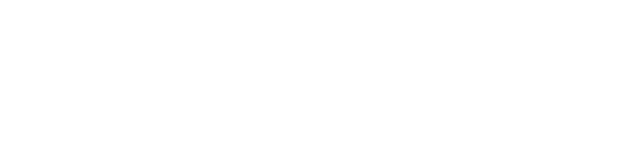
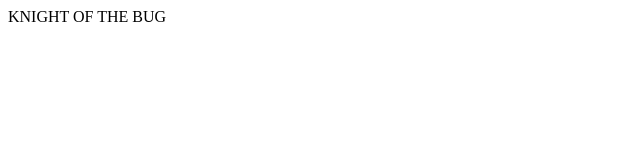
Before and after one commit to jeffnyman/knight-of-the-bug, a website with bundled scripts: page src/index.html in a window 1280 px wide. Shown: the whole page, without its empty margins (0-640 px from the left). Built offline with nearby package versions, Linux system fonts and the light colour scheme.

Commit message:
Adding a title module for the splash screen.

```diff
--- a/src/index.html
+++ b/src/index.html
@@ -10,8 +10,9 @@
   <meta http-equiv="Pragma" content="no-cache">
   <meta http-equiv="Expires" content="0">
   <link rel="shortcut icon" type="image/x-icon" href="favicon.ico">
-  <script src="./dist/app.js"></script>
+  <script src="./dist/app.js" defer></script>
 </head>
 <body>
+  <div id="app" class="app"></div>
 </body>
 </html>
--- a/src/scripts/app.js
+++ b/src/scripts/app.js
@@ -2,4 +2,4 @@
 
 console.log("App Started");
 
-splash.load();
+splash.load(document.getElementById("app"));
--- a/src/scripts/screen/splash/splash.js
+++ b/src/scripts/screen/splash/splash.js
@@ -1,3 +1,7 @@
-export function load() {
+import * as title from "./title.js";
+
+export function load(element) {
   console.log("Loading the splash screen...");
+
+  element.appendChild(title.getContents());
 }
--- /dev/null
+++ b/src/scripts/screen/splash/title.js
@@ -0,0 +1,8 @@
+let element = document.createElement("div");
+
+element.classList.add("title");
+element.innerHTML = "KNIGHT OF THE BUG";
+
+export function getContents() {
+  return element;
+}
```
